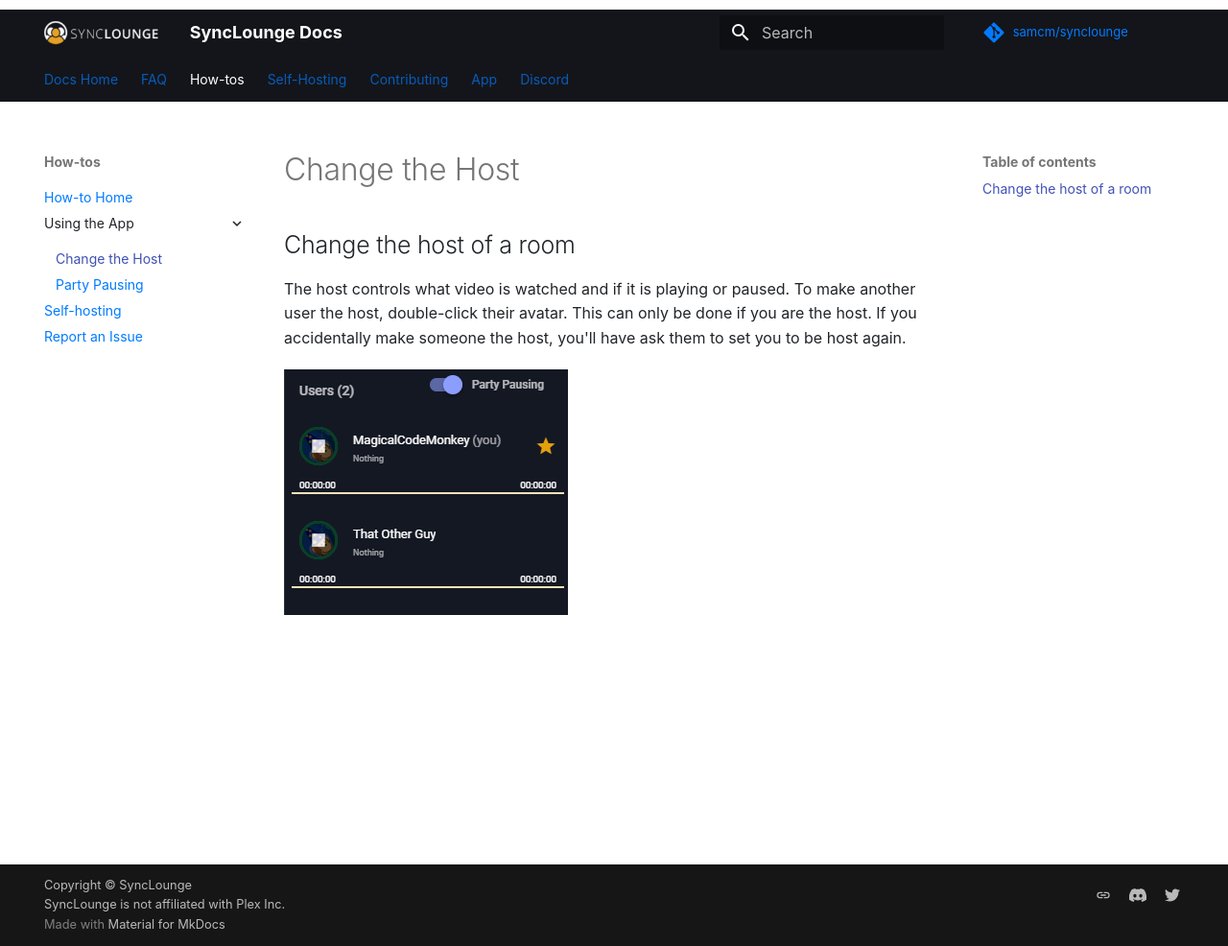
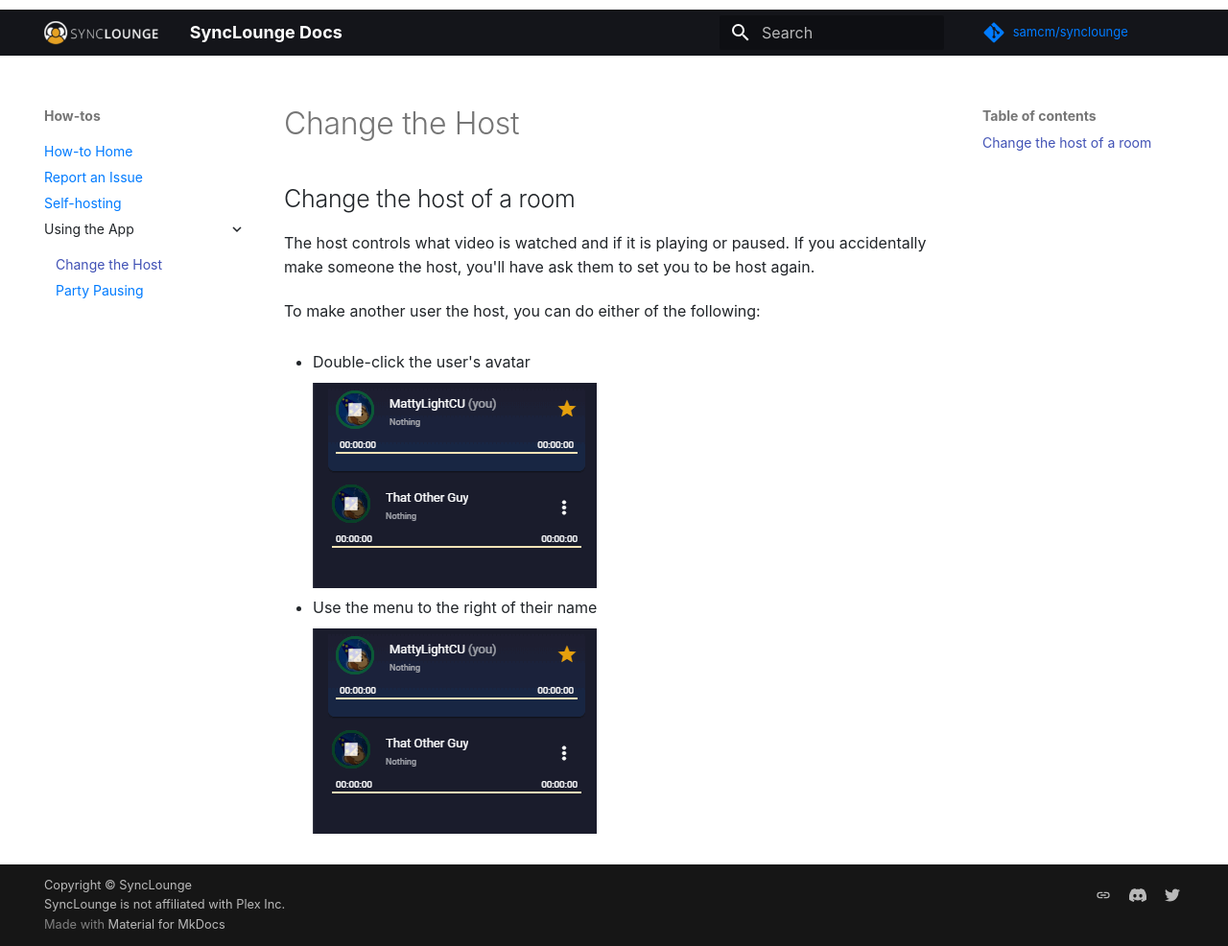
Before and after one commit to synclounge/docs.synclounge.tv, an MkDocs documentation site: the page built from docs/how-tos/app/change-host.md, in a window 1280 px wide and 986 px high. Shown: the whole window at 96% size. Built offline with MkDocs 1.6.1 and Material for MkDocs 9.7.7, drawn with Linux system fonts in a browser that asks for light colours; comment, search, counter and statistics services are not loaded.

Commit message:
Update documentation (#17)
* Update FAQ

* Update App How-tos & assets

* Rename Report an Issue file to proper naming

* Re-order How-tos menu

* Linting

```diff
--- a/docs/how-tos/app/change-host.md
+++ b/docs/how-tos/app/change-host.md
@@ -1,7 +1,14 @@
 
 ## Change the host of a room
 
-The host controls what video is watched and if it is playing or paused.
-To make another user the host, double-click their avatar. This can only be done if you are the host. If you accidentally make someone the host, you'll have ask them to set you to be host again.
+The host controls what video is watched and if it is playing or paused. If you accidentally make someone the host, you'll have ask them to set you to be host again.
 
-![Change Host GIF](/img/how-tos/change-host/ChangeHost.gif)
+To make another user the host, you can do either of the following:
+
+- Double-click the user's avatar
+
+    ![Change Host by Avatar GIF](/img/how-tos/change-host/ChangeHostAvatar.gif)
+
+- Use the menu to the right of their name
+
+    ![Change Host by Menu GIF](/img/how-tos/change-host/ChangeHostMenu.gif)
--- a/mkdocs.yml
+++ b/mkdocs.yml
@@ -56,11 +56,11 @@
       - FAQ: faq.md
   - How-tos:
       - How-to Home: how-tos/how-tos.md
+      - Report an Issue: how-tos/report-an-issue.md
+      - Self-hosting: self-hosted/getting-started.md
       - Using the App:
           - Change the Host: how-tos/app/change-host.md
           - Party Pausing: how-tos/app/party-pausing.md
-      - Self-hosting: self-hosted/getting-started.md
-      - Report an Issue: how-tos/report_an_issue.md
   - Self-Hosting:
       - Getting Started: self-hosted/getting-started.md
       - Running with Docker: self-hosted/docker.md
```
Also changed, not shown: docs/faq.md (+33 -14 lines), docs/how-tos/app/party-pausing.md (+3 -3 lines), docs/how-tos/report-an-issue.md (renamed from docs/how-tos/report_an_issue.md, +3 -1 lines), docs/self-hosted/getting-started.md (+1 -1 lines), docs/img/how-tos/change-host/ChangeHost.gif (deleted), docs/img/how-tos/change-host/ChangeHostAvatar.gif (added), docs/img/how-tos/change-host/ChangeHostMenu.gif (added), docs/img/how-tos/party-pausing/PartyPausing-GuestButton.png (deleted), docs/img/how-tos/party-pausing/PartyPausing-GuestPauseButton.png (added), docs/img/how-tos/party-pausing/PartyPausing-GuestPlayButton.png (added), docs/img/how-tos/party-pausing/PartyPausing-HostToggle.png.
